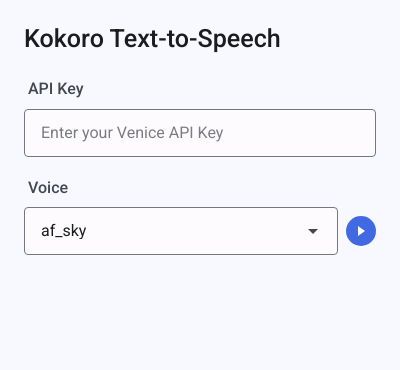
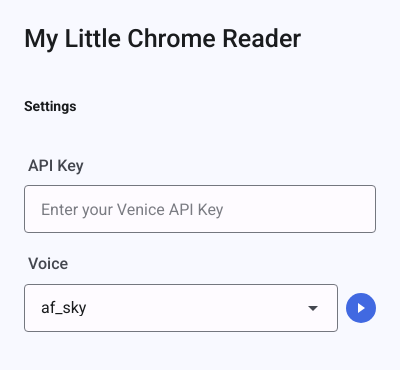
Before and after one commit to vanja-ivancevic/ChromeReader, a browser extension: page popup.html in a window 400 px wide. Drawn offline with Linux system fonts and the light colour scheme.

Commit message:
Update Readme and titles

```diff
--- a/popup.html
+++ b/popup.html
@@ -1,7 +1,7 @@
 <!DOCTYPE html>
 <html>
 <head>
-    <title>Kokoro Text-to-Speech</title>
+    <title>My Little Chrome Reader</title>
     <meta charset="utf-8">
     <link href="https://fonts.googleapis.com/css2?family=Roboto:wght@400;500;700&display=swap" rel="stylesheet">
     <style>
@@ -211,7 +211,8 @@
 </head>
 <body>
     <div class="settings-container">
-        <h3>Kokoro Text-to-Speech</h3>
+        <h3>My Little Chrome Reader</h3>
+        <h4>Settings</h4>
 
         <div class="setting-item api-key-setting">
             <label class="control-label" for="apiKey">API Key</label>
```
Also changed, not shown: README.md.
